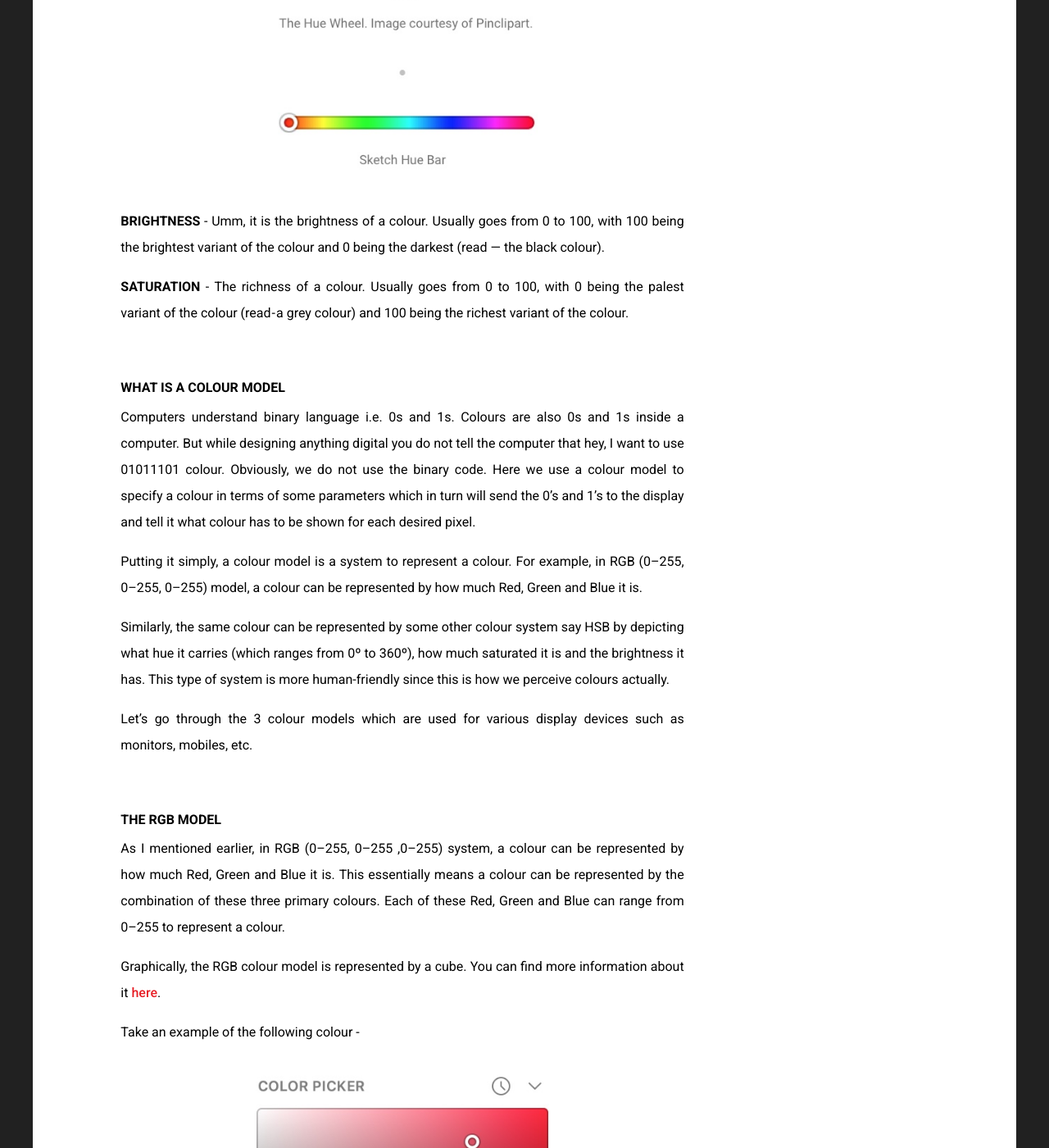
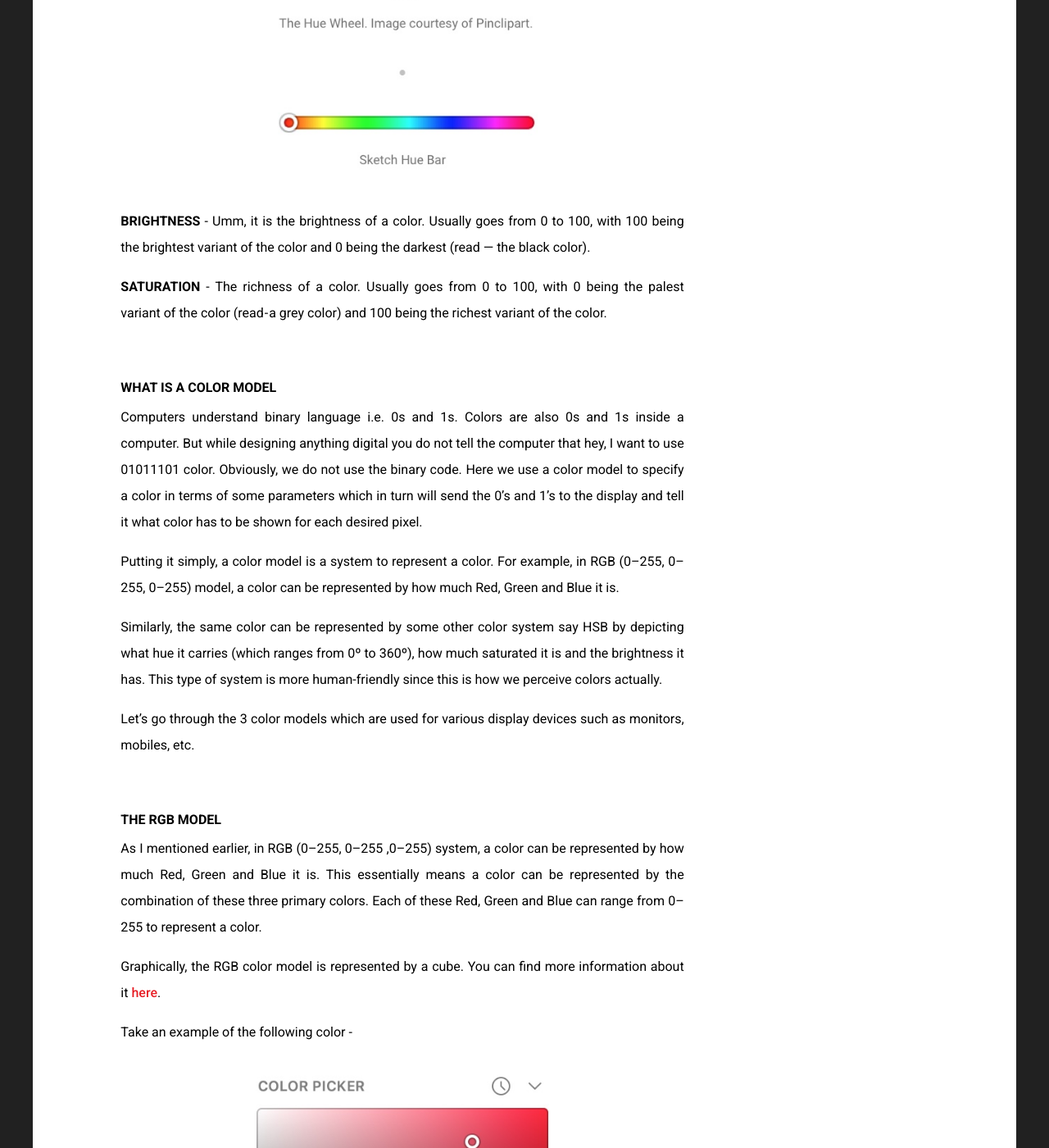
Before and after one commit to AnaghSharma/anaghsharma.github.io, a Jekyll site: the page built from _posts/2019-09-30-rgb-vs-hsb-vs-hsl-demystified.md, in a window 1280 px wide and 1400 px high, scrolled down 1919 px. Shown: the whole window at 82% size. Built offline with Jekyll 4.4.1, drawn with Linux system fonts in a browser that asks for light colours; nearby versions of some CDN libraries; comment, search, counter and statistics services are not loaded; some of the changed text lies outside the part shown.

Commit message:
Changed spelling to color in color models blogpost

```diff
--- a/_posts/2019-09-30-rgb-vs-hsb-vs-hsl-demystified.md
+++ b/_posts/2019-09-30-rgb-vs-hsb-vs-hsl-demystified.md
@@ -1,67 +1,67 @@
 ---
 layout: post
 title: RGB vs HSB vs HSL - Demystified
-description: Delving into colour models and some of the types that are out there. Learn about what is a colour model and some of the colour models in this article.
+description: Delving into color models and some of the types that are out there. Learn about what is a color model and some of the color models in this article.
 imageurl: assets/images/sm-previews/pre-home.jpg
-keywords: design, colours, colors, colour models, color models, rgb, hsb, hsl
+keywords: design, colors, colours, color models, colour models, rgb, hsb, hsl
 author: Anagh Sharma
 read-time: 8m 09s
 permalink: '/blog/rgb-vs-hsb-vs-hsl-demystified/'
 comments: true
 ---
 
-### Delving into colour models and some of the types that are out there.
+### Delving into color models and some of the types that are out there.
 
 <br>
-When I started working as a Designer, I had a vague idea about the colour models. I had studied them in college as part of the Computer Graphics subject but never thought that I would be in a situation to explore and use them. When you start your journey as a Designer, there are many articles out there to teach you about the colour theory and all, but hardly anyone would explain about colour models or the better part of them - how to use the colour models. I was familiar with RGB, HSB, CMYK and others, or so I thought, but when I began working on the design system for [Innovaccer](https://www.innovaccer.com){:target="_blank" aria-label="Go to innovaccer.com"}{:.active .font-medium}, I realised that I do not have enough knowledge of the colour models to generate a consistent and accessible colour palette. If you have come across these colour models and are kinda curious about them, read on.
+When I started working as a Designer, I had a vague idea about the color models. I had studied them in college as part of the Computer Graphics subject but never thought that I would be in a situation to explore and use them. When you start your journey as a Designer, there are many articles out there to teach you about the color theory and all, but hardly anyone would explain about color models or the better part of them - how to use the color models. I was familiar with RGB, HSB, CMYK and others, or so I thought, but when I began working on the design system for [Innovaccer](https://www.innovaccer.com){:target="_blank" aria-label="Go to innovaccer.com"}{:.active .font-medium}, I realised that I do not have enough knowledge of the color models to generate a consistent and accessible color palette. If you have come across these color models and are kinda curious about them, read on.
 
 <br>
 ###### **ONE WORD AT A TIME**
 Let's go through some of the jargons that we will be using -
 
-**HUE** - The term used for the *pure colours* which appear in the hue wheel or bar. It is basically THE colour when we talk about a colour omitting how bright/dark or rich/pale it is.
+**HUE** - The term used for the *pure colors* which appear in the hue wheel or bar. It is basically THE color when we talk about a color omitting how bright/dark or rich/pale it is.
 
-![Hue Wheel]({{ site.url }}/assets/images/posts/colour-models/cm-1.jpg){: .slb }
+![Hue Wheel]({{ site.url }}/assets/images/posts/color-models/cm-1.jpg){: .slb }
 
-**BRIGHTNESS** - Umm, it is the brightness of a colour. Usually goes from 0 to 100, with 100 being the brightest variant of the colour and 0 being the darkest (read — the black colour).
+**BRIGHTNESS** - Umm, it is the brightness of a color. Usually goes from 0 to 100, with 100 being the brightest variant of the color and 0 being the darkest (read — the black color).
 
-**SATURATION** - The richness of a colour. Usually goes from 0 to 100, with 0 being the palest variant of the colour (read - a grey colour) and 100 being the richest variant of the colour.
+**SATURATION** - The richness of a color. Usually goes from 0 to 100, with 0 being the palest variant of the color (read - a grey color) and 100 being the richest variant of the color.
 
 <br>
-###### **WHAT IS A COLOUR MODEL**
-Computers understand binary language i.e. 0s and 1s. Colours are also 0s and 1s inside a computer. But while designing anything digital you do not tell the computer that hey, I want to use 01011101 colour. Obviously, we do not use the binary code. Here we use a colour model to specify a colour in terms of some parameters which in turn will send the 0's and 1's to the display and tell it what colour has to be shown for each desired pixel.
+###### **WHAT IS A COLOR MODEL**
+Computers understand binary language i.e. 0s and 1s. Colors are also 0s and 1s inside a computer. But while designing anything digital you do not tell the computer that hey, I want to use 01011101 color. Obviously, we do not use the binary code. Here we use a color model to specify a color in terms of some parameters which in turn will send the 0's and 1's to the display and tell it what color has to be shown for each desired pixel.
 
-Putting it simply, a colour model is a system to represent a colour. For example, in RGB (0–255, 0–255, 0–255) model, a colour can be represented by how much Red, Green and Blue it is.
+Putting it simply, a color model is a system to represent a color. For example, in RGB (0–255, 0–255, 0–255) model, a color can be represented by how much Red, Green and Blue it is.
 
-Similarly, the same colour can be represented by some other colour system say HSB by depicting what hue it carries (which ranges from 0º to 360º), how much saturated it is and the brightness it has. This type of system is more human-friendly since this is how we perceive colours actually.
+Similarly, the same color can be represented by some other color system say HSB by depicting what hue it carries (which ranges from 0º to 360º), how much saturated it is and the brightness it has. This type of system is more human-friendly since this is how we perceive colors actually.
 
-Let's go through the 3 colour models which are used for various display devices such as monitors, mobiles, etc.
+Let's go through the 3 color models which are used for various display devices such as monitors, mobiles, etc.
 
 <br>
 ###### **THE RGB MODEL**
-As I mentioned earlier, in RGB (0–255, 0–255 ,0–255) system, a colour can be represented by how much Red, Green and Blue it is. This essentially means a colour can be represented by the combination of these three primary colours. Each of these Red, Green and Blue can range from 0–255 to represent a colour.
+As I mentioned earlier, in RGB (0–255, 0–255 ,0–255) system, a color can be represented by how much Red, Green and Blue it is. This essentially means a color can be represented by the combination of these three primary colors. Each of these Red, Green and Blue can range from 0–255 to represent a color.
 
-Graphically, the RGB colour model is represented by a cube. You can find more information about it [here](https://www.geeksforgeeks.org/computer-graphics-the-rgb-color-model/){:target="_blank" arial-label="Go to geeksforgeeks.org to read more about RGB colour model"}{:.active .font-medium}.
+Graphically, the RGB color model is represented by a cube. You can find more information about it [here](https://www.geeksforgeeks.org/computer-graphics-the-rgb-color-model/){:target="_blank" arial-label="Go to geeksforgeeks.org to read more about RGB color model"}{:.active .font-medium}.
 
-Take an example of the following colour -
+Take an example of the following color -
 
-![RGB Model in Sketch]({{ site.url }}/assets/images/posts/colour-models/cm-2.jpg){: .slb }
+![RGB Model in Sketch]({{ site.url }}/assets/images/posts/color-models/cm-2.jpg){: .slb }
 
-You can clearly see the R, G and B values here. You can alter these values to get different colours. Although it is one of the most used models, the problem with this model is that if you are generating variants of a colour and want a lighter/darker or paler/richer shade you do not know which value out of R, G or B you should alter. Thanks to some geniuses, we have the HSB and HSL colour models.
+You can clearly see the R, G and B values here. You can alter these values to get different colors. Although it is one of the most used models, the problem with this model is that if you are generating variants of a color and want a lighter/darker or paler/richer shade you do not know which value out of R, G or B you should alter. Thanks to some geniuses, we have the HSB and HSL color models.
 
 <br>
 ###### **THE HSB MODEL**
-So there is this other model out there which deals with the Hue (H), Saturation (S) and Brightness (B). If you have never heard about it or never used it, don't worry. I am going to cover what it is and how it can be used. This model was conceived to represent colours in a somewhat human-friendly way and not a combination of primary colours - Red, Green and Blue.
+So there is this other model out there which deals with the Hue (H), Saturation (S) and Brightness (B). If you have never heard about it or never used it, don't worry. I am going to cover what it is and how it can be used. This model was conceived to represent colors in a somewhat human-friendly way and not a combination of primary colors - Red, Green and Blue.
 
-In this model, a colour can be represented by the hue it carries, how much saturated it is and the brightness it has. Let's take the example of the same colour as we did with the RGB model -
+In this model, a color can be represented by the hue it carries, how much saturated it is and the brightness it has. Let's take the example of the same color as we did with the RGB model -
 
-![HSB Model in Sketch]({{ site.url }}/assets/images/posts/colour-models/cm-3.jpg){: .slb }
+![HSB Model in Sketch]({{ site.url }}/assets/images/posts/color-models/cm-3.jpg){: .slb }
 
 The H(ue) parameter takes value from 0 to 360, whereas the S(aturation) and B(rightness) parameters take value from 0 to 100. This model is also alternatively known as HSV where V stands for Value and ranges from 0 to 100.
 
-Seems uncomplicated, eh? Hold my beer. Graphically, the HSB colour model is represented by a cone - yes, just like the ice-cream cone.
+Seems uncomplicated, eh? Hold my beer. Graphically, the HSB color model is represented by a cone - yes, just like the ice-cream cone.
 
-![HSB Cone]({{ site.url }}/assets/images/posts/colour-models/cm-4.jpg){: .slb }
+![HSB Cone]({{ site.url }}/assets/images/posts/color-models/cm-4.jpg){: .slb }
 
 The Hue lies on the circumference of the cone and this is why it takes value from 0º to 360º. The saturation lies along the radius of the base whereas the Brightness or Value lies along with the height of the cone. Now let's have some observations -
 
@@ -69,46 +69,46 @@ The Hue lies on the circumference of the cone and this is why it takes value fro
 * {: .lh-copy }Brightness is 0 at the tip of the cone and goes up to 100 at the centre of the base.
 
 If we look at the combinations here -
-* {: .lh-copy }At the centre of the base - Saturation is 0 while the Brightness is 100 which gives us the colour - **White** irrespective of the hue.
-* {: .lh-copy }On the opposite side - at the tip of the cone, Saturation is 0 and the Brightness is 0 too which gives us the colour - **Black** irrespective of the Hue.
+* {: .lh-copy }At the centre of the base - Saturation is 0 while the Brightness is 100 which gives us the color - **White** irrespective of the hue.
+* {: .lh-copy }On the opposite side - at the tip of the cone, Saturation is 0 and the Brightness is 0 too which gives us the color - **Black** irrespective of the Hue.
 
-Interestingly, if only the Brightness is 0 (at the tip of the cone) the colour is going to be Black irrespective of the Hue and the Saturation. Easy to remember, if there is no Brightness the colour is going to be Black (think of it as the darkness). Sketch colour picker makes it really easy to explain -
+Interestingly, if only the Brightness is 0 (at the tip of the cone) the color is going to be Black irrespective of the Hue and the Saturation. Easy to remember, if there is no Brightness the color is going to be Black (think of it as the darkness). Sketch color picker makes it really easy to explain -
 
-![Brightness and Saturation ranges in Sketch for HSB model]({{ site.url }}/assets/images/posts/colour-models/cm-5.jpg){: .slb }
+![Brightness and Saturation ranges in Sketch for HSB model]({{ site.url }}/assets/images/posts/color-models/cm-5.jpg){: .slb }
 
-Intriguingly, White colour is only at the top left corner while the Black colour is on the entire floor. This implies that here White colour is not entirely the opposite of Black.
+Intriguingly, White color is only at the top left corner while the Black color is on the entire floor. This implies that here White color is not entirely the opposite of Black.
 
-HSB model is an underused model basis on what I have seen. If you have never used the model, try to use it with some hit and trial. You'll be surprised to know how easy it is to generate different variations of a colour. All of the parameters (Hue, Saturation and Brightness) of the HSB model can come handy when you are generating the variations.
+HSB model is an underused model basis on what I have seen. If you have never used the model, try to use it with some hit and trial. You'll be surprised to know how easy it is to generate different variations of a color. All of the parameters (Hue, Saturation and Brightness) of the HSB model can come handy when you are generating the variations.
 
 <br>
 ###### **THE HSL MODEL**
 This one is somewhat complex and often confused with the HSB model. L in HSL stands for Lightness while H and S are the same. Graphically, the HSB model is represented by a cone while the HSL model is represented by a double cone (bi-cone). Go play with this [3D model](https://sketchfab.com/3d-models/hsl-color-space-bicone-4b80b8cef67a44998b8fec292f7865d1){:target="_blank" aria-label="Go to sketchfab.com to explore the 3D model for HSL"}{:.active .font-medium} to get to know how much similar and different it is to the HSB model.
 
-![HSL Bi-cone]({{ site.url }}/assets/images/posts/colour-models/cm-6.jpg){: .slb }
+![HSL Bi-cone]({{ site.url }}/assets/images/posts/color-models/cm-6.jpg){: .slb }
 
 Yeah, the above image is quite intimidating and as I said before - complex. There is a subtle difference between HSL and HSB. Since it is a bi-cone -
 * {: .lh-copy }The Lightness is exactly half, i.e. 50 at the centre of the base, unlike HSB where Brightness is 100 at that point.
-* {: .lh-copy }Lightness is 0 at one tip of the cone whereas it is 100 at the other tip of the cone. This makes the colour White laying at the opposite end of the Black.
+* {: .lh-copy }Lightness is 0 at one tip of the cone whereas it is 100 at the other tip of the cone. This makes the color White laying at the opposite end of the Black.
 
-To elaborate this using above image, Lightness is 100 at the top tip of the cone and hence the colour is White irrespective of the Hue and Saturation whereas Lightness is 0 at the bottom tip and hence the colour is Black irrespective of the Hue and Saturation.
+To elaborate this using above image, Lightness is 100 at the top tip of the cone and hence the color is White irrespective of the Hue and Saturation whereas Lightness is 0 at the bottom tip and hence the color is Black irrespective of the Hue and Saturation.
 
-Hence, the only difference is that in HSB, 100% Brightness can give you the White Colour only when the Saturation is 0 while in HSL 100% Lightness will give you the White Colour irrespective of the Saturation.
+Hence, the only difference is that in HSB, 100% Brightness can give you the White color only when the Saturation is 0 while in HSL 100% Lightness will give you the White color irrespective of the Saturation.
 
-Look at the following images of the Colour Picker from Sketch. The left one is using the HSB model and the right one is using the HSL model. Notice the slight difference between the colour range here. Also, at the extreme top right, the Brightness is 100 in HSB while the Lightness is 50 in HSL which aligns with our earlier observation of the bi-cone image.
+Look at the following images of the color Picker from Sketch. The left one is using the HSB model and the right one is using the HSL model. Notice the slight difference between the color range here. Also, at the extreme top right, the Brightness is 100 in HSB while the Lightness is 50 in HSL which aligns with our earlier observation of the bi-cone image.
 
-![HSB vs HSL in Sketch]({{ site.url }}/assets/images/posts/colour-models/cm-7.jpg){: .slb }
+![HSB vs HSL in Sketch]({{ site.url }}/assets/images/posts/color-models/cm-7.jpg){: .slb }
 
 <br>
-Take the example of Affinity Designer, which provides HSL colour wheel unlike Sketch to alter these values -
+Take the example of Affinity Designer, which provides HSL color wheel unlike Sketch to alter these values -
 
 <iframe src="https://player.vimeo.com/video/363287332" width="100%" height="508" frameborder="0" allow="autoplay; fullscreen" allowfullscreen></iframe>
 
 <br>
-The wheel represents the Hue since it goes from 0º to 360º. The Saturation and Lightness can be altered from the triangle portion. These two colour pickers are examples of how the 3-dimensional cone space has been transformed and represented into a 2-dimensional plane. If you are looking at this kind of colour picker for the first time, it can be overwhelming and confusing. I would like you to start playing with it so that you are able to understand how changing Hue, Saturation and Lightness brings variations in the colour. I'll also be sharing how I used HSL colour model to generate a colour palette for the design system at [Innovaccer](https://www.innovaccer.com){:target="_blank" aria-label="Go to innovaccer.com"}{:.active .font-medium}.
+The wheel represents the Hue since it goes from 0º to 360º. The Saturation and Lightness can be altered from the triangle portion. These two color pickers are examples of how the 3-dimensional cone space has been transformed and represented into a 2-dimensional plane. If you are looking at this kind of color picker for the first time, it can be overwhelming and confusing. I would like you to start playing with it so that you are able to understand how changing Hue, Saturation and Lightness brings variations in the color. I'll also be sharing how I used HSL color model to generate a color palette for the design system at [Innovaccer](https://www.innovaccer.com){:target="_blank" aria-label="Go to innovaccer.com"}{:.active .font-medium}.
 
 <br>
-###### **COLOURING UP**
-If you have reached this far without banging your head against the wall, congratulations. We are doing great here. Soon, I'll be sharing how to generate a colour palette using the HSL colour model. I hope all of this *theory* is still there with you when I walk you through the *practical*.
+###### **COLORING UP**
+If you have reached this far without banging your head against the wall, congratulations. We are doing great here. Soon, I'll be sharing how to generate a color palette using the HSL color model. I hope all of this *theory* is still there with you when I walk you through the *practical*.
 
 <br>
 <strong>// KEEP MAKING.<strong>
```
Also changed, not shown: assets/images/posts/color-models/cm-1.jpg (renamed from assets/images/posts/colour-models/cm-1.jpg), assets/images/posts/color-models/cm-2.jpg (renamed from assets/images/posts/colour-models/cm-2.jpg), assets/images/posts/color-models/cm-3.jpg (renamed from assets/images/posts/colour-models/cm-3.jpg), assets/images/posts/color-models/cm-4.jpg (renamed from assets/images/posts/colour-models/cm-4.jpg), assets/images/posts/color-models/cm-5.jpg (renamed from assets/images/posts/colour-models/cm-5.jpg), assets/images/posts/color-models/cm-6.jpg (renamed from assets/images/posts/colour-models/cm-6.jpg), assets/images/posts/color-models/cm-7.jpg (renamed from assets/images/posts/colour-models/cm-7.jpg).
